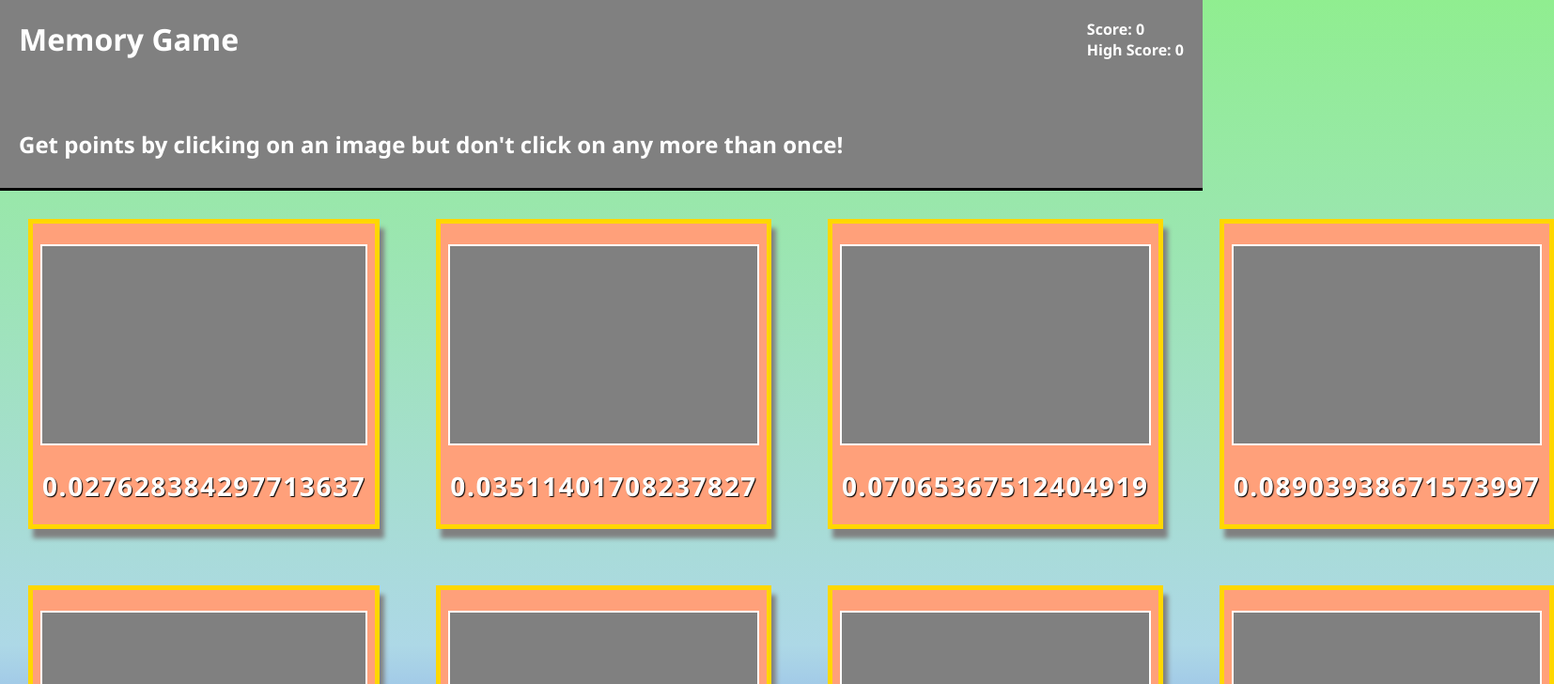
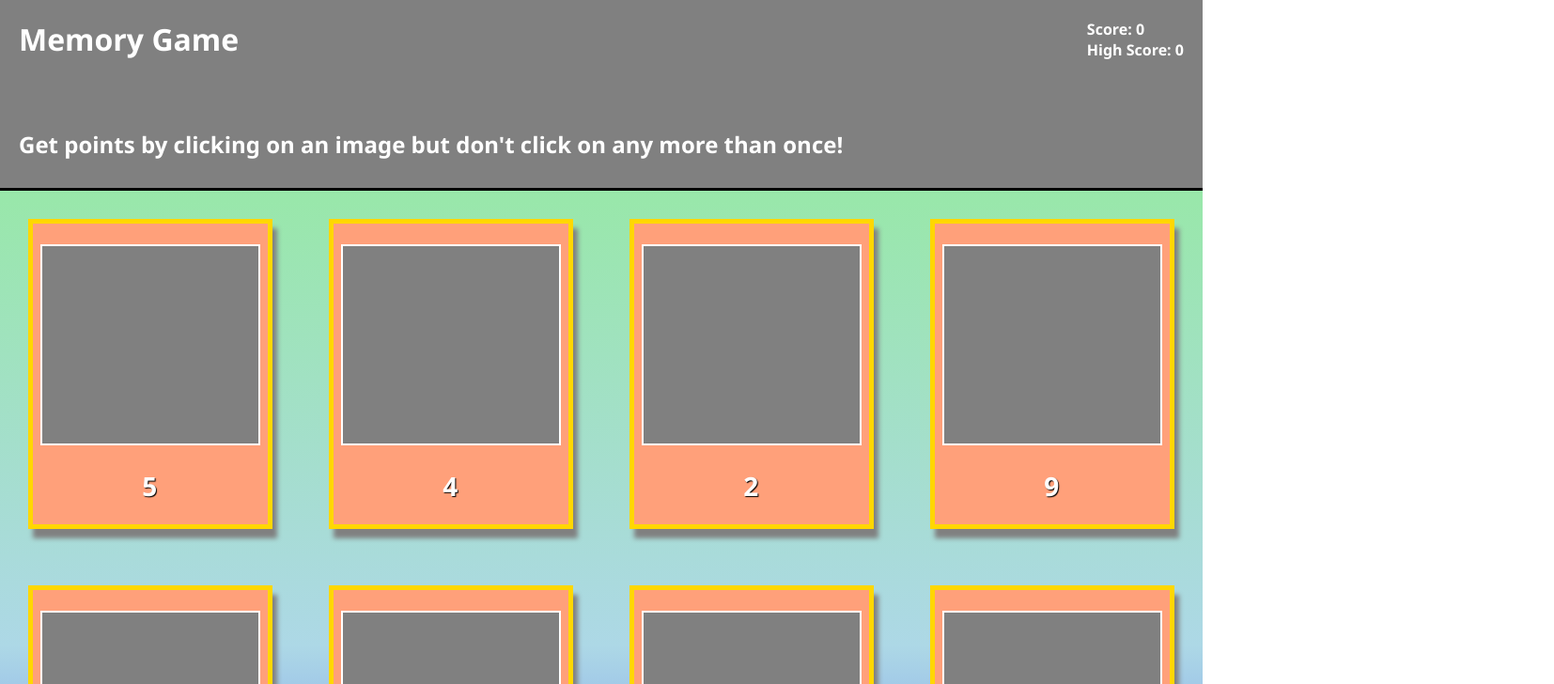
Before and after one commit to MrMarshal11/Using-React, a React (Vite) app in the folder Project - Memory Card/: page / in a window 1280 px wide. Shown: the top 728 px of the page at 94% size, 1654 px wide, since content can reach past the window. Built offline with nearby package versions, Linux system fonts and the light colour scheme.

Commit message:
Implemented random card assortment on every click

```diff
--- a/Project - Memory Card/src/components/cards.jsx
+++ b/Project - Memory Card/src/components/cards.jsx
@@ -12,24 +12,28 @@ import PropTypes from 'prop-types';
 // game win when 12 indexes are in the array.
 
 function Cards({increaseCount}) {
-  // Create list of cards
+  // Create list of cards and sort randomly
   const cardsValue = [];
 
   for (let i = 0; i < 12; i++) {
     const newCardValue = Math.random();
-    cardsValue.push(newCardValue);
+    cardsValue.push({randomness: newCardValue, id: i});
   }
 
-  cardsValue.sort();
+  cardsValue.sort((a, b) => a.randomness - b.randomness)
 
   return (
     <>
       <div className="gameboard">
         {cardsValue.map((card) => {
           return (
-            <div className="card" key={crypto.randomUUID()} onClick={increaseCount}>
+            <div
+            className="card"
+            key={crypto.randomUUID()}
+            onClick={increaseCount}
+            >
               <div className="imgs"></div>
-              <p className="names">{card}</p>
+              <p className="names">{card.id}</p>
             </div>
           );
         })}
```
